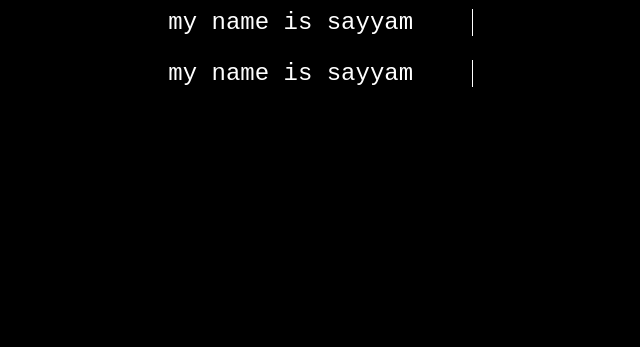
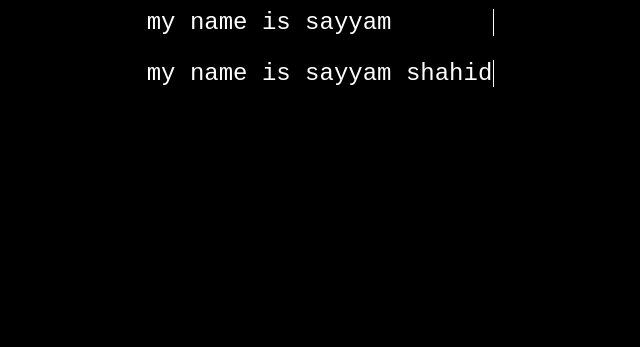
Before and after one commit to Umar-Rajpoot/typewriter-typing, a plain HTML site: page index.html in a window 1280 px wide. Shown: the part 453-800 px from the top of the page, without its empty margins (320-960 px from the left). Drawn offline with Linux system fonts and the light colour scheme.

Commit message:
from laptop

```diff
--- a/index.html
+++ b/index.html
@@ -15,7 +15,7 @@
             <h1>welcome</h1>
             <h1>BOYZ</h1>
             <p>my name is sayyam</p>
-            <p>my name is sayyam</p>
+            <p>my name is sayyam shahid</p>
         </div>
     </div>
 </body>
```
